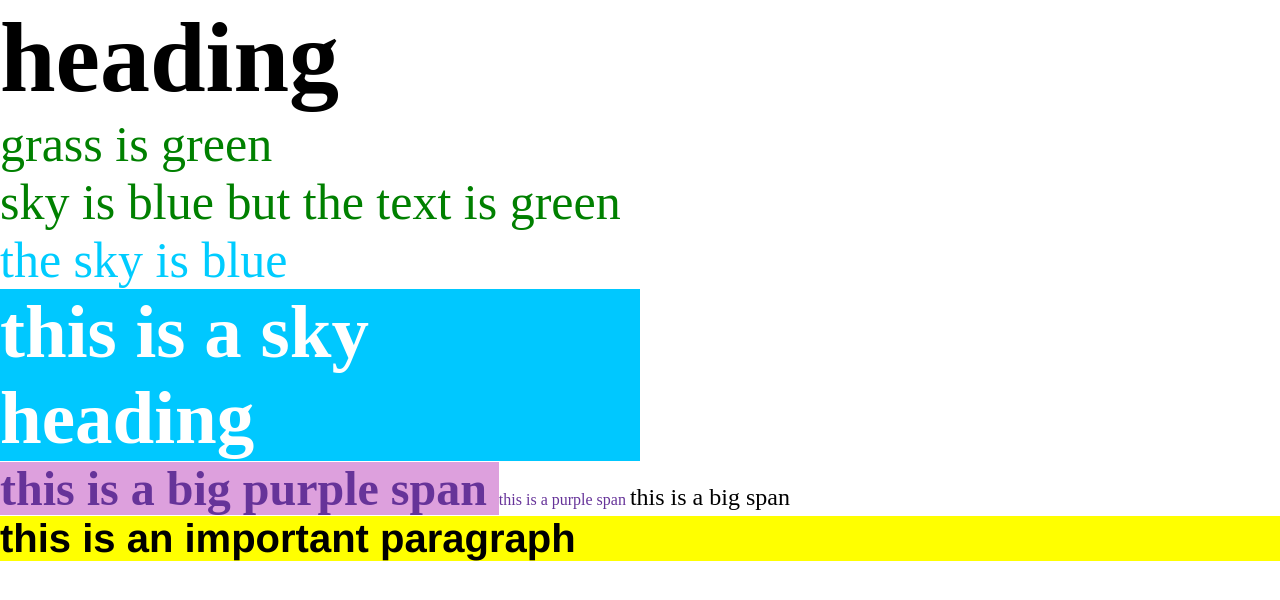
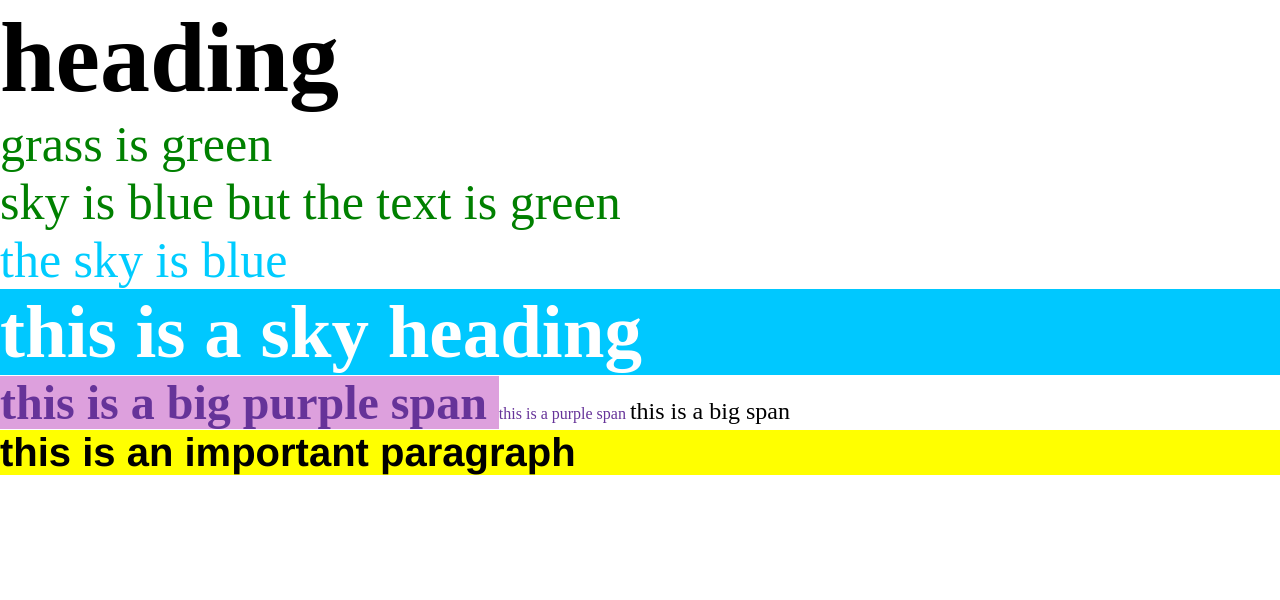
Before and after one commit to hyeonjunjun/hyeonjunjun.github.io, a plain HTML site: page assignment_8/assignment_8.2/index.html in a window 1280 px wide. Drawn offline with Linux system fonts and the light colour scheme.

Commit message:
meta viewport + * spacing

```diff
--- a/assignment_8/assignment_8.2/index.html
+++ b/assignment_8/assignment_8.2/index.html
@@ -5,7 +5,8 @@
     <title>
         class 13 demo
     </title>
-    <link rel="stylesheet" href="style.css">
+    <meta name="viewport" content="width=device-width">
+    <link rel=" stylesheet" href="style.css">
 </head>
 
 <body>
--- a/assignment_8/assignment_8.2/style.css
+++ b/assignment_8/assignment_8.2/style.css
@@ -8,6 +8,11 @@ body {
     width: 100% vw;
     height: 100% vh;
     padding-bottom: 0 10%;
+    margin: 0;
+}
+
+body>* {
+    width: 100%;
 }
 
 p {
@@ -26,7 +31,7 @@ h1 {
     color: rgb(0, 204, 255);
     background-color: white;
     font-size: 50px;
-    width: 50%;
+    /* width: 50%; */
 }
 
 h1.sky {
```
